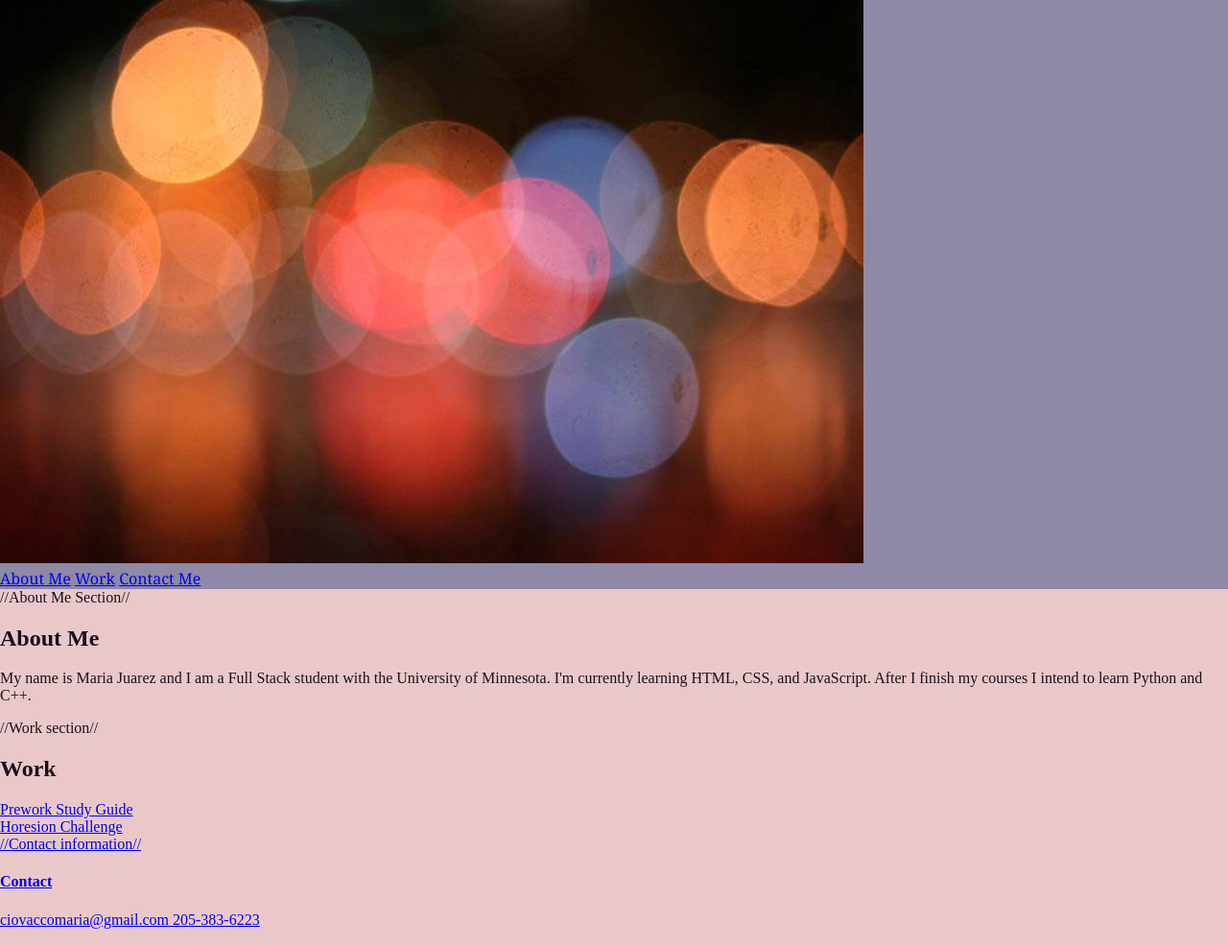
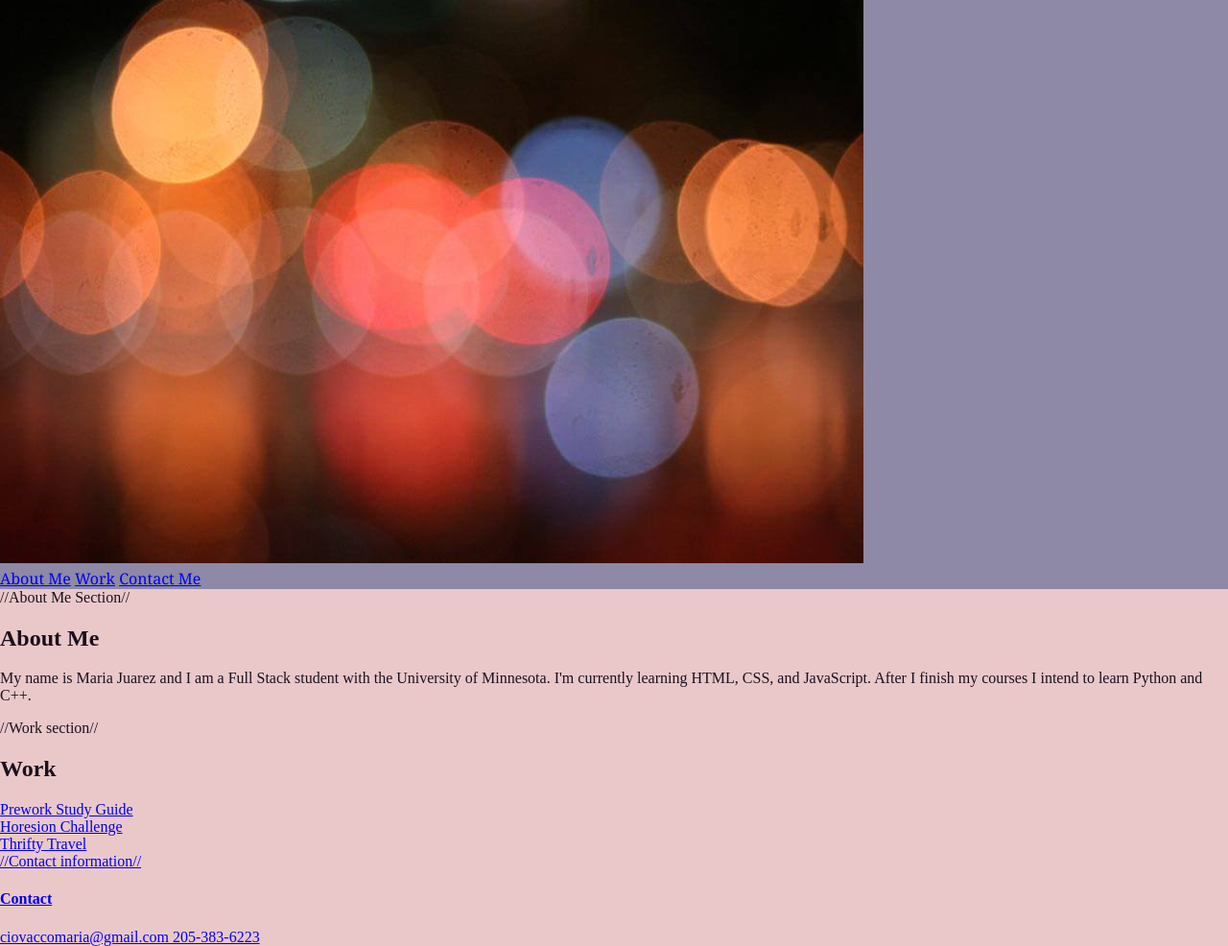
Before and after one commit to maria-ciovacco-juarez/module-two-portfolio, a plain HTML site: page index.html in a window 1280 px wide. Shown: the part 141-1127 px from the top of the page at 96% size. Drawn offline with Linux system fonts and the light colour scheme.

Commit message:
Update index.html
added Thrifty Travel link

```diff
--- a/index.html
+++ b/index.html
@@ -44,8 +44,11 @@
     <div>
     <a href="https://mariaxisabelle.github.io/module-challenge-horiseon/"
       <h3>Horesion Challenge</h3>
+    </div>
 
-
+     <div>
+      <a href="https://tonialtendorf.github.io/Thrifty-Travel/"
+      <h4>Thrifty Travel</h4>
     </div>
 
 
```
